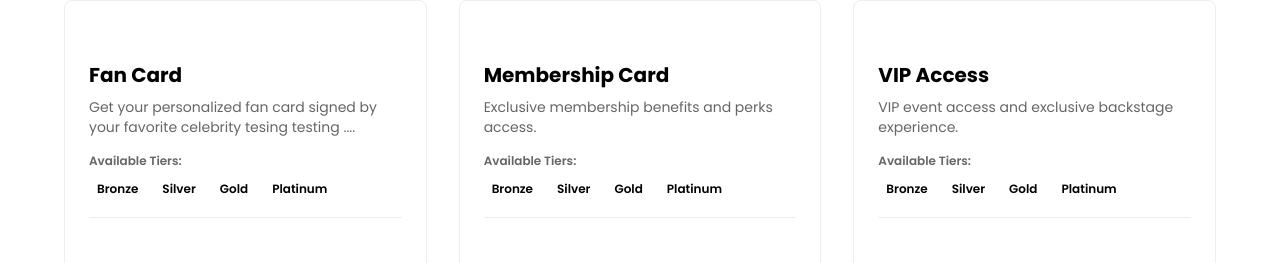
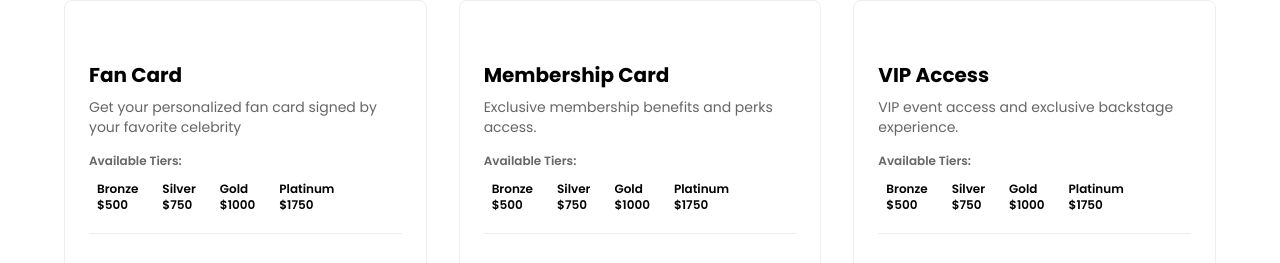
Before and after one commit to Expert-01/staraccess, a React (Vite) app in the folder frontend/: page /celebrity/1 in a window 1280 px wide. Shown: the part 628-891 px from the top of the page. Built offline with nearby package versions, Linux system fonts and the light colour scheme; no server answers.

Commit message:
Updated Prices

```diff
--- a/frontend/src/pages/CelebrityDetailPage.jsx
+++ b/frontend/src/pages/CelebrityDetailPage.jsx
@@ -7,7 +7,7 @@ const FIXED_ITEMS = [
   {
     id: 1,
     item_type: 'fan_card',
-    description: 'Get your personalized fan card signed by your favorite celebrity tesing testing ....',
+    description: 'Get your personalized fan card signed by your favorite celebrity',
     tiers: [
       { id: 1, tier_name: 'Bronze', price: 500 },
       { id: 2, tier_name: 'Silver', price: 750 },
@@ -177,6 +177,9 @@ function CelebrityDetailPage() {
                             className="px-2 py-1 bg-primary-lightGray text-xs font-semibold text-primary-black rounded capitalize"
                           >
                             {tier.tier_name}
+                            <div>
+                            ${tier.price}
+                            </div>
                           </span>
                         ))}
                       </div>
--- a/frontend/src/pages/ItemDetailPage.jsx
+++ b/frontend/src/pages/ItemDetailPage.jsx
@@ -20,9 +20,8 @@ const ItemDetailPage = () => {
   const fetchItemDetails = async () => {
     try {
       setLoading(true)
-      const apiUrl = import.meta.env.VITE_API_URL || 'http://localhost:5001'
       const response = await fetch(
-        `${apiUrl}/api/items/celebrity/${celebrityId}/item/${itemId}`
+        `http://localhost:5001/api/items/celebrity/${celebrityId}/item/${itemId}`
       )
 
       if (!response.ok) {
```
Also changed, not shown: 1 other file (tests, documents, lock files or other folders).
